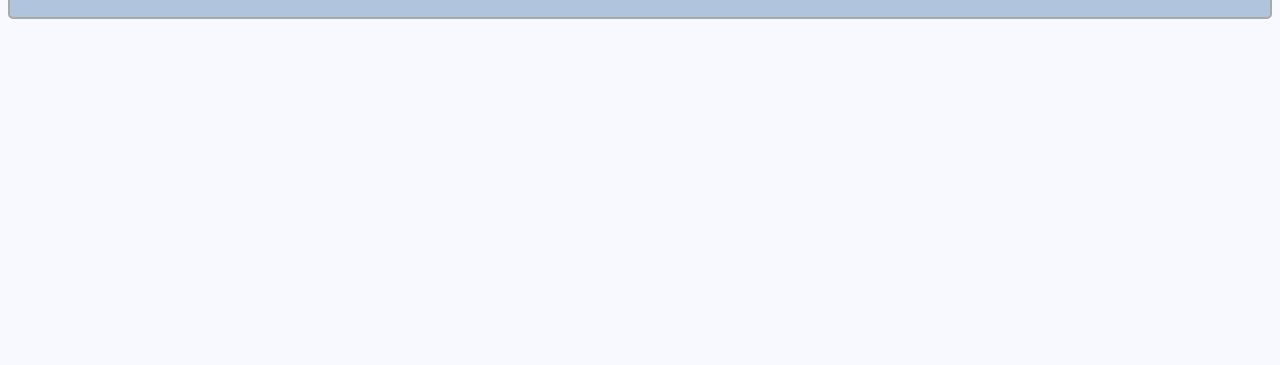
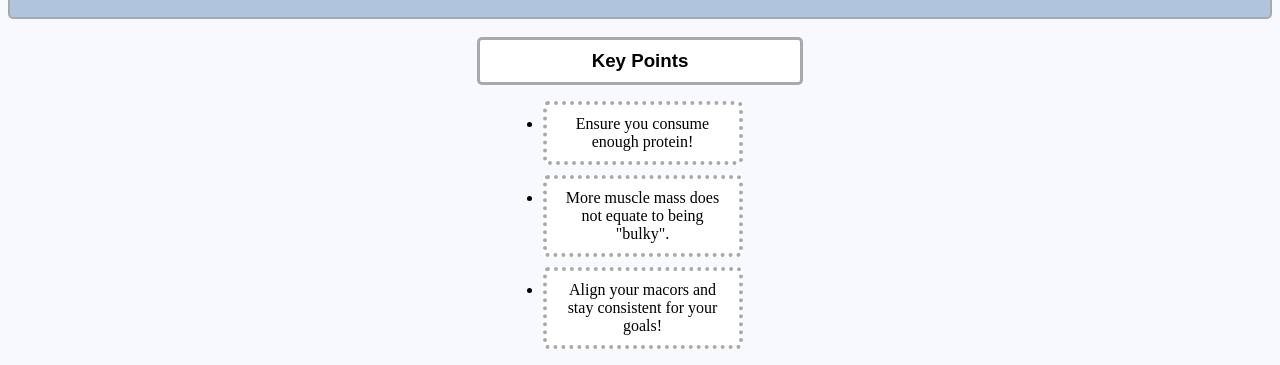
Before and after one commit to Lakevs14/Lab-503, a plain HTML site: page index.html in a window 1280 px wide. Shown: the part 941-1306 px from the top of the page. Before the commit the page ends 968 px from the top, so only its background shows below. Drawn offline with Linux system fonts and the light colour scheme.

Commit message:
Update index.html
Update

```diff
--- a/index.html
+++ b/index.html
@@ -69,17 +69,41 @@ border-radius: 5px;
 width: 500px;
 margin: auto;
 }
+.footer{
+font-family: Arial, Helvetica, sans-serif;
+text-align: center;
+padding: 10px;
+background-color: White;
+border: 3px solid darkgray;
+border-radius: 5px;
+width: 300px;
+margin: auto;
+}
 .pbox{
 width: 100px;
 margin: auto;
 font-family: 'Brush Script MT', cursive;
 font-size: 20px;
 }
-ul li {
-   margin-bottom: 0;
-  color: darkgray;
-  margin: 15px;
-}
+ .list {
+ margin-left: auto;
+ margin-right: auto;
+ text-align: center;
+ width: 200px;
+  }
+   ul {
+      list-style-type: disc; /* Bullet style */
+      padding-left: 5px; /* Removes default padding */
+      margin-left: 20px; /* Adjust this value to align bullets with content */
+    }
+    li {
+      margin-bottom: 10px; /* Space between list items */
+      padding: 10px;
+      border-radius: 5px;
+       border: 4px dotted darkgray;
+        background-color: white;
+
+    }
 a {
 width: 200px;
 margin: auto;
@@ -151,6 +175,12 @@ By: Kevin E Morales</p>
         </tbody>
     </table>
   </div>
-
+  <br>
+  <h3 class="footer">Key Points</h3>
+  <ul class="list">
+  <li>Ensure you consume enough protein!</li>
+  <li>More muscle mass does not equate to being "bulky".</li>
+  <li>Align your macors and stay consistent for your goals!</li>
+</ul>
 </body>
 </html>
```
